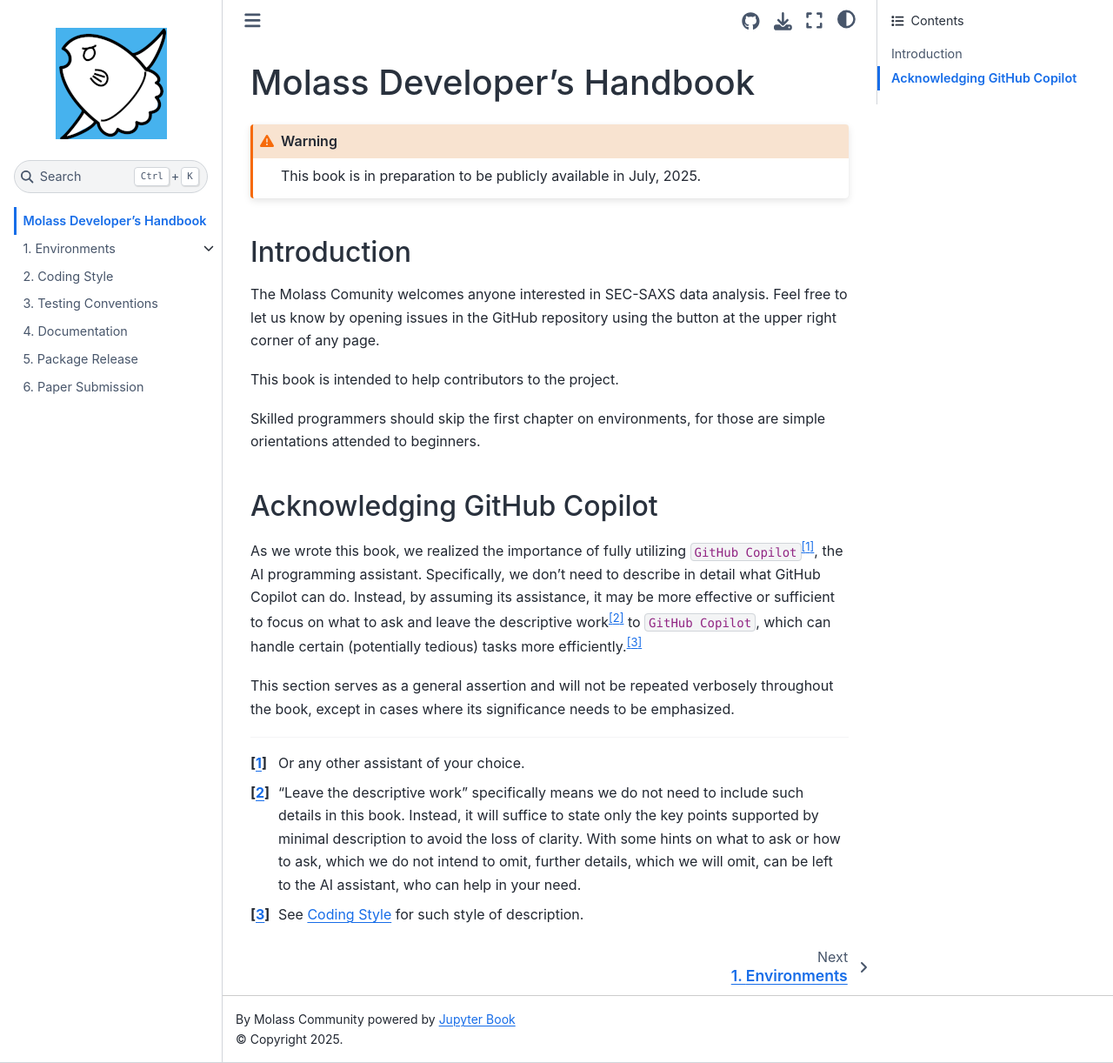
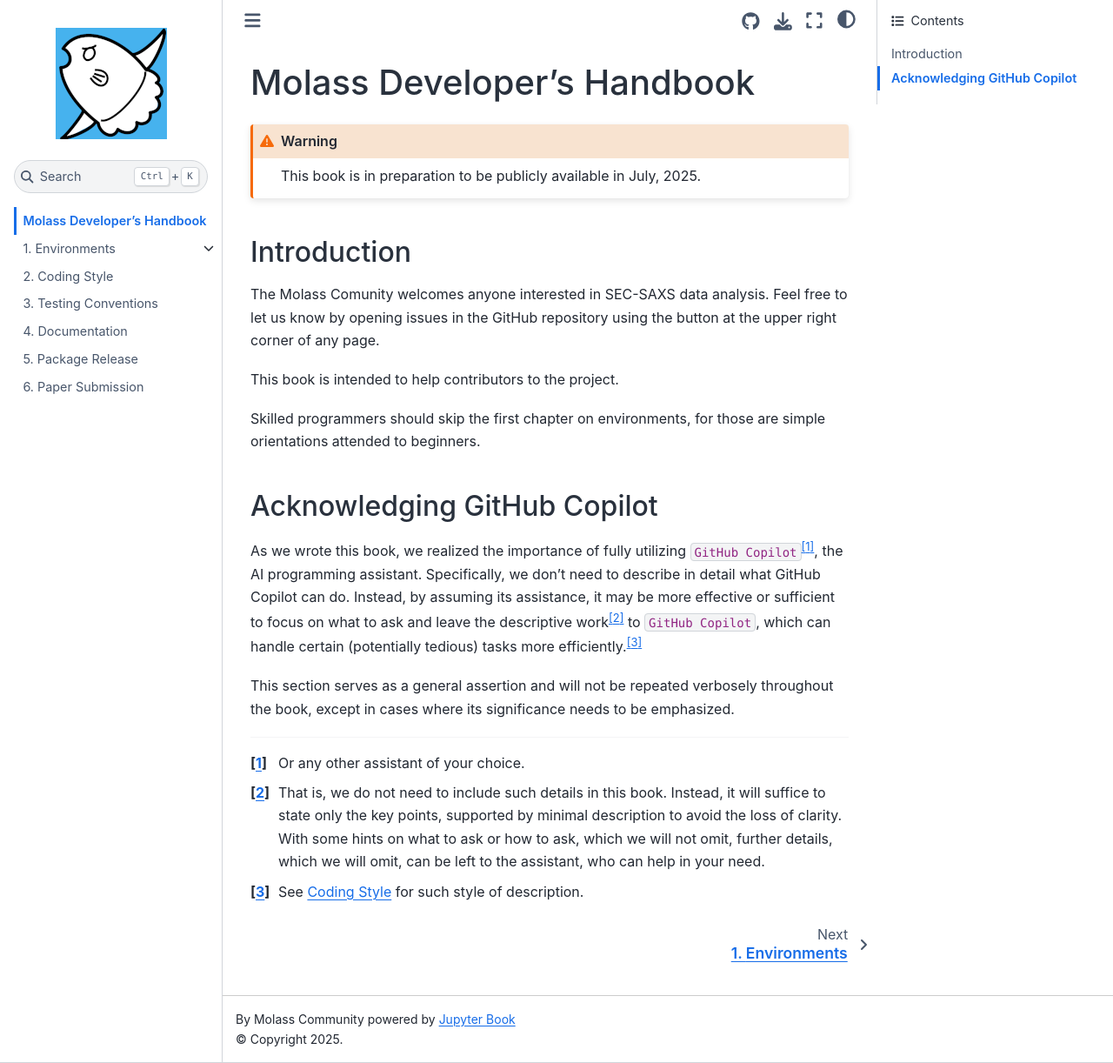
Before and after one commit to biosaxs-dev/molass-develop, a Jupyter Book: the page built from chapters/intro.md, in a window 1280 px wide and 1222 px high. Shown: the whole window at 87% size. Built offline with Jupyter Book 1.0.4 settings and Sphinx 7.4.7 and the Sphinx Book theme 1.1.4, drawn with Linux system fonts in a browser that asks for light colours.

Commit message:
update for better wording

```diff
--- a/chapters/intro.md
+++ b/chapters/intro.md
@@ -20,6 +20,6 @@
 
 [^1]: Or any other assistant of your choice.
 
-[^2]: "Leave the descriptive work" specifically means we do not need to include such details in this book. Instead, it will suffice to state only the key points supported by minimal description to avoid the loss of clarity. With some hints on what to ask or how to ask, which we do not intend to omit, further details, which we will omit, can be left to the AI assistant, who can help in your need.
+[^2]: That is, we do not need to include such details in this book. Instead, it will suffice to state only the key points, supported by minimal description to avoid the loss of clarity. With some hints on what to ask or how to ask, which we will not omit, further details, which we will omit, can be left to the assistant, who can help in your need.
 
 [^3]: See [Coding Style](coding_style) for such style of description.
```
